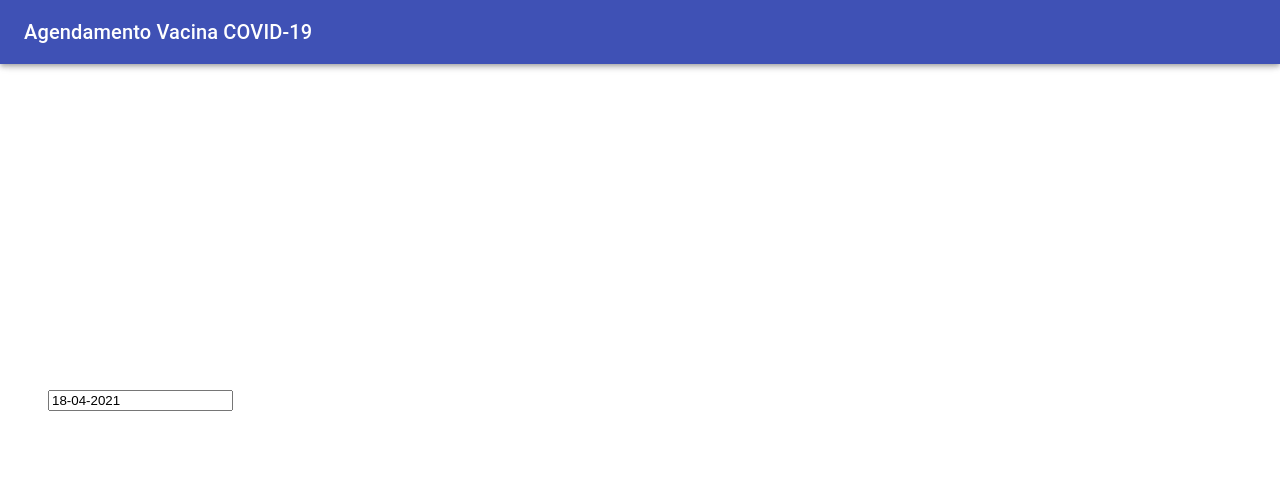
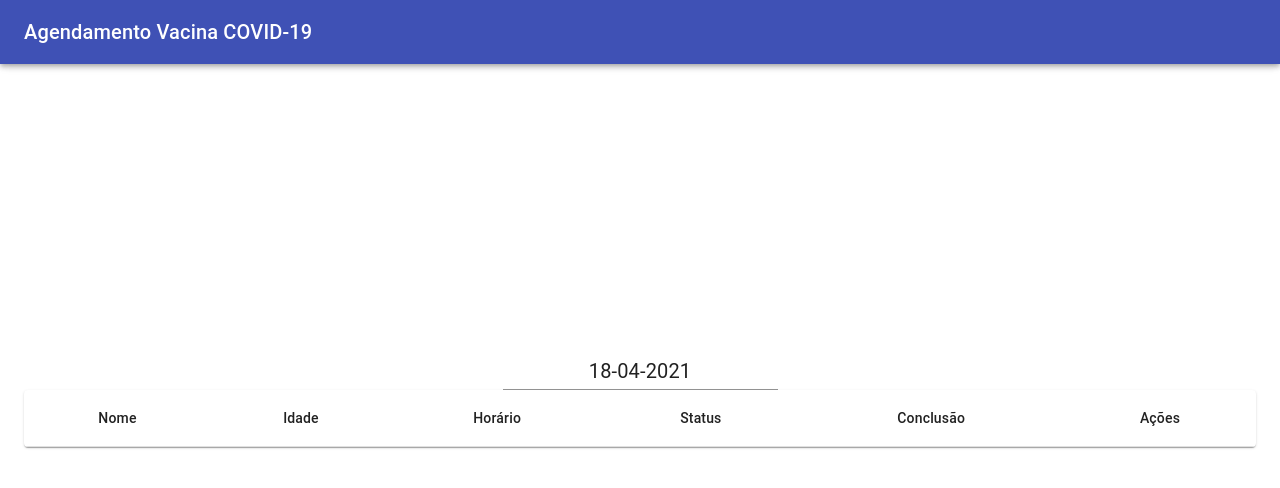
Before and after one commit to arthursvpb/covid-19-vaccine-scheduler, a React (Create React App) app in the folder web/: page /agendamentos in a window 1280 px wide. Shown: the top 488 px of the page. Built offline with nearby package versions, Linux system fonts and the light colour scheme; no server answers.

Commit message:
add table to show appointments

```diff
--- a/web/src/components/Page/index.jsx
+++ b/web/src/components/Page/index.jsx
@@ -1,11 +1,16 @@
+/* eslint-disable react/jsx-props-no-spreading */
 import React from 'react';
 
 import { Container } from '@material-ui/core';
 
 import useStyles from './style';
 
-export default function index({ children }) {
+export default function index({ children, ...otherProps }) {
   const classes = useStyles();
 
-  return <Container className={classes.root}>{children}</Container>;
+  return (
+    <Container className={classes.root} {...otherProps}>
+      {children}
+    </Container>
+  );
 }
--- a/web/src/pages/Appointment/Appointments/index.jsx
+++ b/web/src/pages/Appointment/Appointments/index.jsx
@@ -5,9 +5,8 @@ import DatePicker from 'react-datepicker';
 
 // import { makeStyles } from '@material-ui/core/styles';
 import {
-  Container,
-  // Paper,
-  Typography,
+  Paper,
+  // Typography,
   Button,
   TextField,
   Dialog,
@@ -15,11 +14,18 @@ import {
   DialogContent,
   DialogContentText,
   DialogTitle,
+  Table,
+  TableBody,
+  TableCell,
+  TableContainer,
+  TableHead,
+  TableRow,
 } from '@material-ui/core';
 
 import { parse, differenceInCalendarYears, format } from 'date-fns';
 
 import Page from '../../../components/Page';
+// import Drawer from '../../../components/Drawer';
 
 import api from '../../../services/api';
 
@@ -98,41 +104,57 @@ export default function index() {
   };
 
   return (
-    <Page>
-      <Container>
+    <Page style={{ flexDirection: 'column' }}>
       <DatePicker
+        customInput={
+          <TextField
+            inputProps={{
+              style: { textAlign: 'center', fontSize: '20px' },
+            }}
+          />
+        }
         name="dateFilter"
         id="dateFilter"
         selected={dateFilter}
         dateFormat="dd-MM-yyyy"
         onChange={handleDateFilterChange}
       />
+      <TableContainer component={Paper}>
+        <Table>
+          <TableHead>
+            <TableRow>
+              <TableCell align="center">Nome</TableCell>
+              <TableCell align="center">Idade</TableCell>
+              <TableCell align="center">Horário</TableCell>
+              <TableCell align="center">Status</TableCell>
+              <TableCell align="center">Conclusão</TableCell>
+              <TableCell align="center">Ações</TableCell>
+            </TableRow>
+          </TableHead>
+          <TableBody>
             {filteredAppointments.map(
               ({
                 _id,
                 name,
                 birthday,
-            vaccinationDate,
                 vaccinationTime,
                 conclusion,
                 isConcluded,
               }) => (
-            <div key={_id} style={{ marginBottom: '20px' }}>
-              <Typography>{_id}</Typography>
-              <Typography>{name}</Typography>
-              <Typography>
+                <TableRow key={_id}>
+                  <TableCell align="center">{name}</TableCell>
+                  <TableCell align="center">
                     {differenceInCalendarYears(
                       new Date(),
                       parse(birthday, 'dd-MM-yyyy', new Date()),
                     )}
-              </Typography>
-              <Typography>{vaccinationDate}</Typography>
-              <Typography>{vaccinationTime}</Typography>
-              <Typography>{conclusion}</Typography>
-              <Typography>
+                  </TableCell>
+                  <TableCell align="center">{vaccinationTime}</TableCell>
+                  <TableCell align="center">
                     {isConcluded ? 'Atendido' : 'Não atendido'}
-              </Typography>
-
+                  </TableCell>
+                  <TableCell align="center">{conclusion || '-'}</TableCell>
+                  <TableCell align="center">
                     <Button
                       variant="outlined"
                       color="primary"
@@ -140,10 +162,13 @@ export default function index() {
                     >
                       Concluir
                     </Button>
-            </div>
+                  </TableCell>
+                </TableRow>
               ),
             )}
-      </Container>
+          </TableBody>
+        </Table>
+      </TableContainer>
       <Dialog
         open={showDialog}
         onClose={handleDialogClose}
```
Lines whose indentation alone changed are shown as unchanged.
